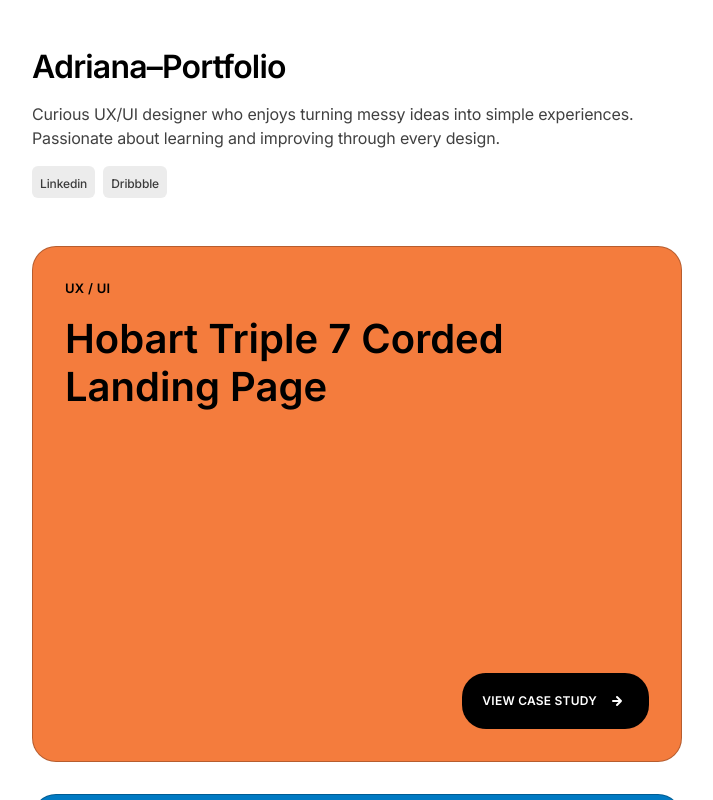
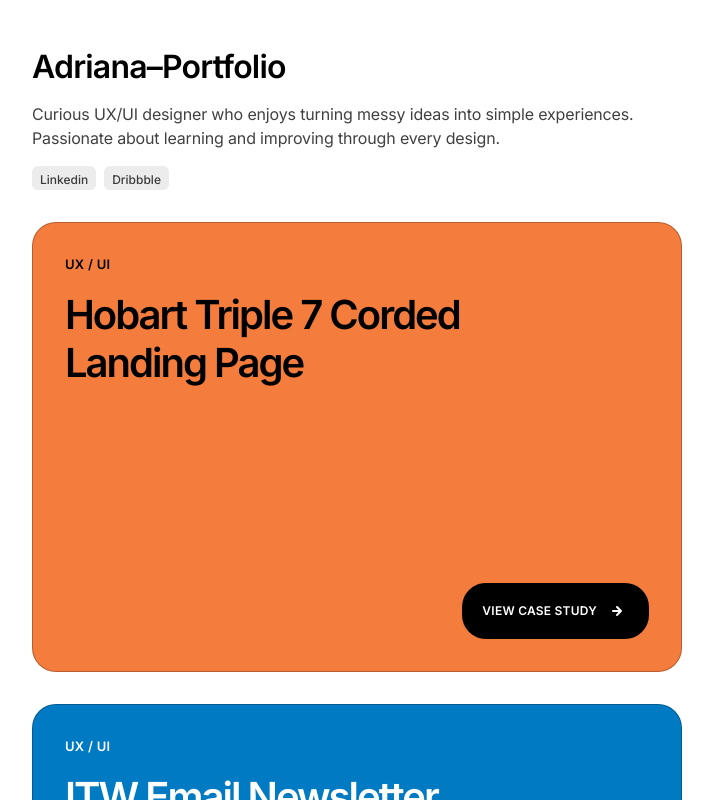
Before and after one commit to collinthao/audry-portfolio, a Next.js app: page / in a window 1280 px wide. Shown: the top 800 px of the page, without its empty margins (283-996 px from the left). Built offline with nearby package versions, Linux system fonts and the light colour scheme; a web font is replaced by a local one.

Commit message:
adding changes

```diff
--- a/app/pages (1)/Index.jsx
+++ b/app/pages (1)/Index.jsx
@@ -79,7 +79,7 @@ export default function Index() {
   return (
     <div className={`min-h-screen bg-white text-black ${isDark ? "bg-black text-white" : "bg-white text-black"}`}>
       <div className="mx-auto flex min-h-screen w-full max-w-[1556px] flex-col items-center gap-32 px-4 py-12 sm:px-6 lg:px-8">
-        <div className="flex w-full max-w-[1200px] flex-col gap-12">
+        <div className="flex w-full max-w-[1200px] flex-col gap-8">
           <section className="mx-auto flex w-full max-w-[650px] flex-col gap-4 items-start text-left">
             <div className="flex flex-col gap-4 items-start">
               <div className="flex flex-col gap-4 items-start">
@@ -111,8 +111,8 @@ export default function Index() {
 
 function Badge({ label, isDark }) {
   return (
-    <div className={`rounded-[6px] bg-[#ECECEC] px-2 py-1 ${isDark ? "bg-white/10" : "bg-[#ECECEC]"}`}>
-      <span className={`font-inter text-[12px] font-medium tracking-[-0.12px] ${isDark ? "text-white/75" : "text-black/75"}`}>
+    <div className={`rounded-[6px] bg-[#ECECEC] px-2 ${isDark ? "bg-white/10" : "bg-[#ECECEC]"}`}>
+      <span className={`font-inter text-[12px] inline-block align-middle font-medium leading-[1.5] ${isDark ? "text-white/75" : "text-black/75"}`}>
         {label}
       </span>
     </div>
@@ -133,15 +133,15 @@ function StudyCard({ study, router }) {
       initial={{ opacity: 0, y: 20 }}
       animate={{ opacity: 1, y: 0 }}
       transition={{ duration: 0.4, delay: id * 0.05 }}
-      className="w-full max-w-[650px] mx-auto rounded-[24px] border border-black/25 p-8"
+      className="mx-auto h-[450px] w-full max-w-[650px] rounded-[24px] border border-black/25 p-8"
       style={{ backgroundColor: bg }}
     >
-      <div className="flex min-h-[450px] flex-col justify-between gap-10">
+      <div className="flex h-full flex-col justify-between gap-10">
         <div className="flex flex-col gap-4">
           <span className={`font-inter text-[13px] font-semibold uppercase tracking-[0.26px] ${textColor}`}>
             {category}
           </span>
-          <h2 className={`font-inter text-[40px] font-semibold leading-[120%] ${textColor}`}>
+          <h2 className={`font-inter max-w-[480px] text-[40px] tracking-[-2.0px] font-semibold leading-[120%] ${textColor}`}>
             {title}
           </h2>
         </div>
```
